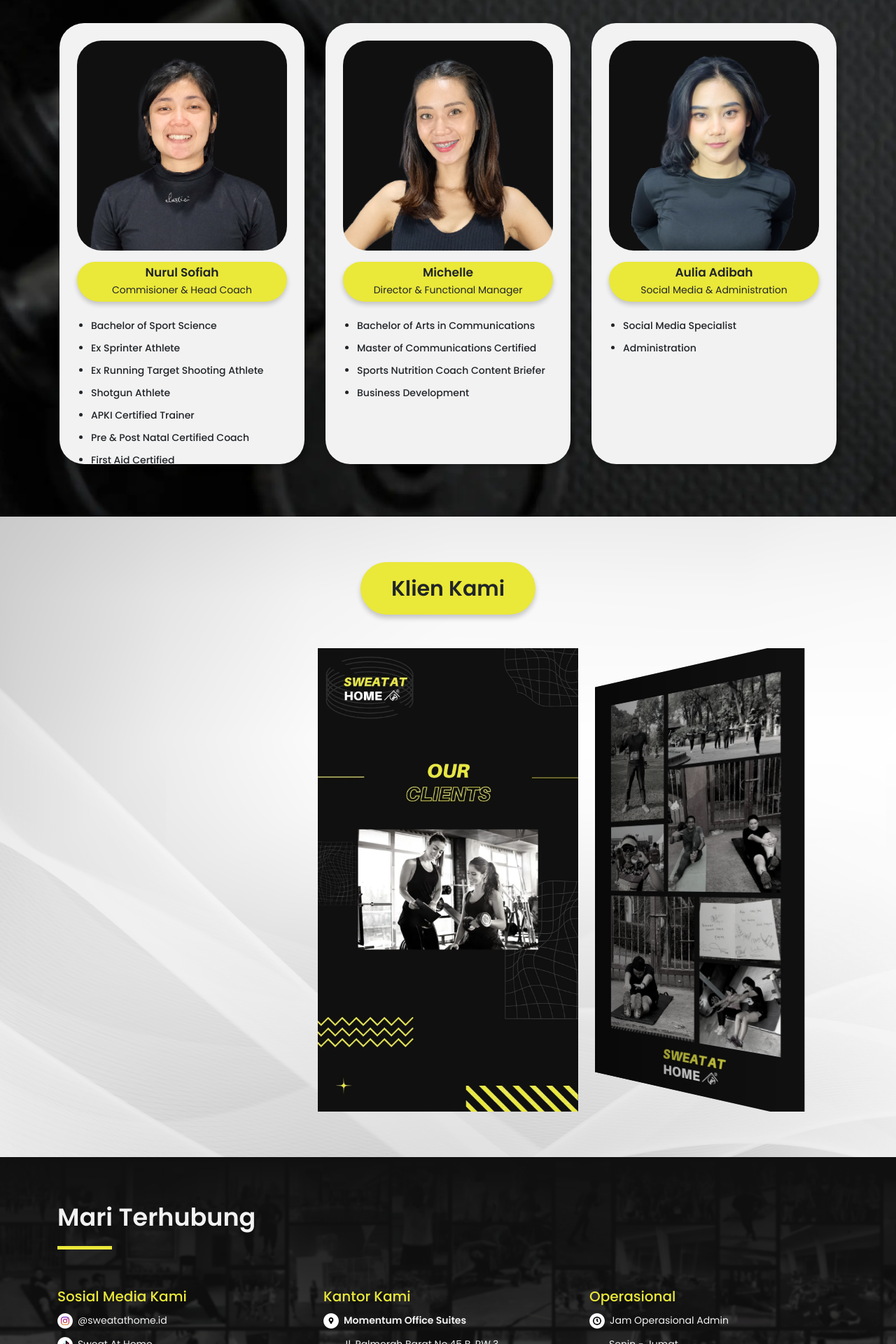
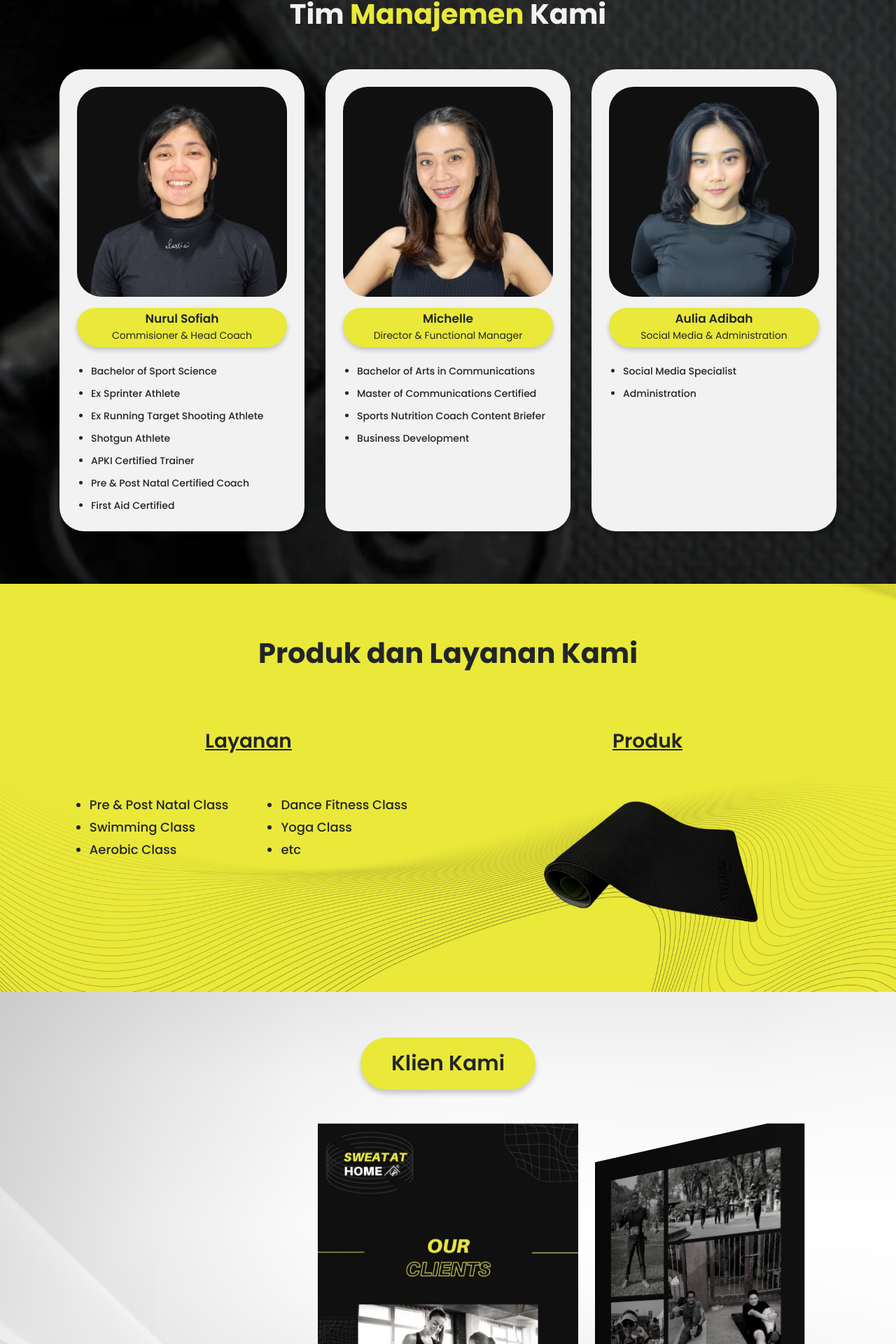
Before and after one commit to wildanrhmn/sweatathome, a Next.js app: page /personaltrainer in a window 1280 px wide. Shown: the part 1648-3568 px from the top of the page at 70% size. Built offline with nearby package versions, Linux system fonts and the light colour scheme.

Commit message:
FINAL PUSH AWAIT REVISION

```diff
--- a/src/app/personaltrainer/page.tsx
+++ b/src/app/personaltrainer/page.tsx
@@ -4,6 +4,7 @@ import WhatsAppIcon from "@/modules/whatsapp/Whatsapp"
 import HeroSection from "@/modules/hero/Hero"
 import AboutPage from "@/modules/about/About"
 import OurTeam from "@/modules/ourteam/OurTeam"
+import ProductService from "@/modules/productservice/ProductService"
 import OurClientSection from "@/modules/ourclient/OurClient"
 const PersonalTrainer: NextPage = () => {
   return(
@@ -12,6 +13,7 @@ const PersonalTrainer: NextPage = () => {
         <HeroSection />
         <AboutPage />
         <OurTeam />
+        <ProductService />
         <OurClientSection />
     </>
   )
--- a/src/modules/about/About.tsx
+++ b/src/modules/about/About.tsx
@@ -3,15 +3,10 @@
 import "../../styles/about.css";
 
 import CheckIcon from "@mui/icons-material/Check";
+import Image from "next/image";
+import qr from '../../assets/images/qrcode/qr.webp';
 
 const AboutPage: React.FC = () => {
-  const openWhatsAppChat = () => {
-    // Replace 'your-number' with your actual WhatsApp number
-    window.open(
-      "https://wa.me/6285716770575?text=Halo%20Sweat%20at%20Home",
-      "_blank"
-    );
-  };
 
   return (
     <section className="about">
@@ -100,10 +95,11 @@ const AboutPage: React.FC = () => {
               <p style={{ fontWeight: "700" }}>
                 Dirumah aja, yuk!
               </p>
-              <div className="d-flex justify-content-center flex-column">
-                <button onClick={openWhatsAppChat} className="button__about">
+              <div className="d-flex justify-content-center flex-column align-items-center pt-3">
+                <Image src={qr} alt="qr" width={256} height={256} />
+                <span className="button__about">
                   Chat Sekarang!
-                </button>
+                </span>
               </div>
             </div>
           </div>
--- a/src/modules/ourclient/OurClient.tsx
+++ b/src/modules/ourclient/OurClient.tsx
@@ -18,12 +18,6 @@ import image2 from '../../assets/images/client/2.webp';
 import image3 from '../../assets/images/client/3.webp';
 import image4 from '../../assets/images/client/4.webp';
 import image5 from '../../assets/images/client/5.webp';
-import image6 from '../../assets/images/client/6.webp';
-import image7 from '../../assets/images/client/7.webp';
-import image8 from '../../assets/images/client/8.webp';
-import image9 from '../../assets/images/client/9.webp';
-import image10 from '../../assets/images/client/10.webp';
-import image11 from '../../assets/images/client/11.webp';
 
 const OurClientSection: React.FC = () => {
     return (
@@ -44,9 +38,12 @@ const OurClientSection: React.FC = () => {
                             depth: 100, // Adjust depth
                             modifier: 1, // Modifier of the depth effect, better to keep it close to 1
                         }}
-                        pagination={true}
+                        pagination={{
+                            el: '.my-custom-pagination-div',
+                          }}
                         modules={[EffectCoverflow, Pagination]}
                         className="mySwiper"
+
                     >
                         <SwiperSlide>
                             <Image src={image1} alt="client" className='our-client__slider' />
@@ -63,25 +60,8 @@ const OurClientSection: React.FC = () => {
                         <SwiperSlide>
                             <Image src={image5} alt="client" className='our-client__slider' />
                         </SwiperSlide>
-                        <SwiperSlide>
-                            <Image src={image6} alt="client" className='our-client__slider' />
-                        </SwiperSlide>
-                        <SwiperSlide>
-                            <Image src={image7} alt="client" className='our-client__slider' />
-                        </SwiperSlide>
-                        <SwiperSlide>
-                            <Image src={image8} alt="client" className='our-client__slider' />
-                        </SwiperSlide>
-                        <SwiperSlide>
-                            <Image src={image9} alt="client" className='our-client__slider' />
-                        </SwiperSlide>
-                        <SwiperSlide>
-                            <Image src={image10} alt="client" className='our-client__slider' />
-                        </SwiperSlide>
-                        <SwiperSlide>
-                            <Image src={image11} alt="client" className='our-client__slider' />
-                        </SwiperSlide>
                     </Swiper>
+                    <div className="my-custom-pagination-div" />
                 </div>
             </div>
         </section>
--- /dev/null
+++ b/src/modules/productservice/ProductService.tsx
@@ -0,0 +1,50 @@
+import "../../styles/productservice.css";
+import Image from "next/image";
+import matras from '../../assets/images/product_service/matras.webp'
+
+const ProductService: React.FC = () => {
+  return (
+    <section className="productservice">
+      <div className="container">
+        <div className="productservice__header">
+          <h1>Produk dan Layanan Kami</h1>
+        </div>
+        <div className="productservice__content">
+          <div className="row">
+            <div className="col-12 col-md-6">
+              <div className="content__header">
+                <h3>Layanan</h3>
+              </div>
+              <div className="content__body">
+                <div className="col1">
+                  <ul>
+                    <li>Pre & Post Natal Class</li>
+                    <li>Swimming Class</li>
+                    <li>Aerobic Class</li>
+                  </ul>
+                </div>
+                <div className="col2">
+                  <ul>
+                    <li>Dance Fitness Class</li>
+                    <li>Yoga Class</li>
+                    <li>etc</li>
+                  </ul>
+                </div>
+              </div>
+            </div>
+            <div className="col-12 col-md-6 mt-4 mt-md-0">
+              <div className="content__header">
+                <h3>Produk</h3>
+              </div>
+              <div className="content__body2">
+                <Image src={matras} alt="matras" width={350} />
+              </div>
+            </div>
+          </div>
+        </div>
+      </div>
+    </section>
+  );
+};
+
+export default ProductService;
--- a/src/styles/about.css
+++ b/src/styles/about.css
@@ -23,12 +23,9 @@
 }
 
 .about__card .button__about {
-    margin-top: 55px;
-    background-color: var(--main-color);
-    color: var(--background-color);
+    color: var(--main-color);
     font-style: italic;
-    border-radius: 30px;
-    padding: 8px 25px;
+    font-weight: 600;
 }
 
 .check-icon {
@@ -58,8 +55,6 @@ ul li p {
     }
 
     .about__card {
-        width: 330px;
-        height: 350px;
         padding: 25px;
 
     }
@@ -80,8 +75,6 @@ ul li p {
     }
 
     .about__card {
-        width: 310px;
-        height: 330px;
         padding: 20px;
         line-height: 27px;
         font-size: 16px;
@@ -106,8 +99,6 @@ ul li p {
     }
 
     .about__card {
-        width: 500px;
-        height: 250px;
         text-align: center;
     }
 }
@@ -140,8 +131,6 @@ ul li p {
     }
 
     .about__card {
-        width: 400px;
-        height: 230px;
         padding: 15px;
         line-height: 22px;
         font-size: 13px;
--- a/src/styles/ourclient.css
+++ b/src/styles/ourclient.css
@@ -31,13 +31,6 @@
     padding-bottom: 50px;
   }
 
-  .swiper-slide {
-    background-position: center;
-    background-size: cover;
-    width: 300px;
-    height: 300px;
-  }
-
   .swiper-slide img {
     display: block;
     width: 100%;
@@ -48,14 +41,11 @@
     height: 100%;
   }
 
+
   @media screen and (max-width: 1400px){
     .our-client {
       padding: 65px 0;
     }
-  }
-
-  @media screen and (max-width: 1200px){
-
   }
 
   @media screen and (max-width: 992px) {
@@ -75,28 +65,25 @@
 
     .our-client {
       padding-top: 50px;
-      padding-bottom: 95px
+      padding-bottom: 130px
     }
   }
 
-  @media screen and (max-width: 768px){
-
-  }
-
-  /* Customizing Swiper pagination */
-.swiper-pagination {
-  /* Set your desired margin */
-  bottom: -55px !important
+.my-custom-pagination-div{
+  margin-top: 25px;
+  display: flex;
+  justify-content: center;
+  align-items: center;
 }
 
 /* Change the color of inactive bullets */
-.swiper-pagination .swiper-pagination-bullet {
-  background: #C3C3C3; /* Change the color to your preferred color */
-  width: 10px;
-  height: 10px;
+.swiper-pagination-bullet {
+  background: #444444; /* Change the color to your preferred color */
+  width: 10px !important;
+  height: 10px !important;
 }
 
-.swiper-pagination .swiper-pagination-bullet.swiper-pagination-bullet-active {
-  background: #eae839; /* Change the color to your preferred color */
+.swiper-pagination-bullet.swiper-pagination-bullet-active {
+  background: #eae839 !important;   /* Change the color to your preferred color */
   /* You can also add other styles like border-radius, margin, etc. */
 }
--- a/src/styles/ourteam.css
+++ b/src/styles/ourteam.css
@@ -22,7 +22,7 @@
 
 .person__card{
     width: 383px;
-    height: 650px;
+    height: 680px;
     border-radius: 35px;
     background: #F2F2F2;
     box-shadow: 4px 4px 7.5px 0px rgba(0, 0, 0, 0.25);
@@ -89,7 +89,7 @@
 
     .person__card{
         width: 350px;
-        height: 630px;
+        height: 660px;
     }
 
     .person__wrapper{
@@ -100,7 +100,7 @@
 @media screen and (max-width: 1200px) {
     .person__card{
         width: 300px;
-        height: 580px;
+        height: 600px;
     }
 
     .person__name h5{
@@ -131,7 +131,7 @@
     }
     .person__card{
         width: 230px;
-        height: 500px;
+        height: 540px;
     }
     .person__wrapper{
         padding: 15px;
@@ -158,7 +158,7 @@
 
     .person__card{
         width: 300px;
-        height: 550px;
+        height: 580px;
     }
 }
 
--- /dev/null
+++ b/src/styles/productservice.css
@@ -0,0 +1,94 @@
+.productservice{
+    position: relative;
+    padding: 75px 0;
+    background-image: url('../assets/images/background/bg_productservice.webp');
+    background-size: cover;
+    background-repeat: no-repeat;
+    background-position: bottom;
+}
+
+.productservice__header, .content__header{
+    text-align: center;
+}
+
+.productservice__header h1{
+    text-align: center;
+    font-weight: 700;
+}
+
+.productservice__content{
+    margin-top: 85px;
+}
+
+.content__header h3{
+    text-decoration: underline;
+    font-weight: 600;
+}
+
+.content__body{
+    margin-top: 55px;
+    display: flex;
+    gap: 75px;
+    justify-content: center;
+    align-items: center;
+    font-weight: 500;
+    font-size: 18px;
+}
+
+.content__body2{
+    margin-top: 55px;
+    display: flex;
+    justify-content: center;
+    align-items: center;
+}
+
+.content__body ul li {
+    list-style: disc !important;
+}
+
+@media screen and (max-width: 1400px){
+
+}
+
+@media screen and (max-width: 1200px){
+
+}
+
+@media screen and (max-width: 992px){
+
+}
+
+@media screen and (max-width: 768px){
+
+}
+
+@media screen and (max-width: 576px){
+    .productservice__header h1{
+        font-size: 24px;
+    }
+
+    .productservice{
+        padding: 50px 0;
+    }
+
+    .productservice__content{
+        margin-top: 55px;
+    }
+
+    .content__body ul li {
+        font-size: 16px;
+    }
+
+    .content__body{
+        margin-top: 30px;
+        display: flex;
+        gap: 0px;
+        flex-direction: column;
+        align-items: start;
+    }
+
+    .content__body ul{
+        margin-left: 55px;
+    }
+
+}
```
Also changed, not shown: src/assets/images/client/5.webp, src/assets/images/qrcode/qr.webp.
